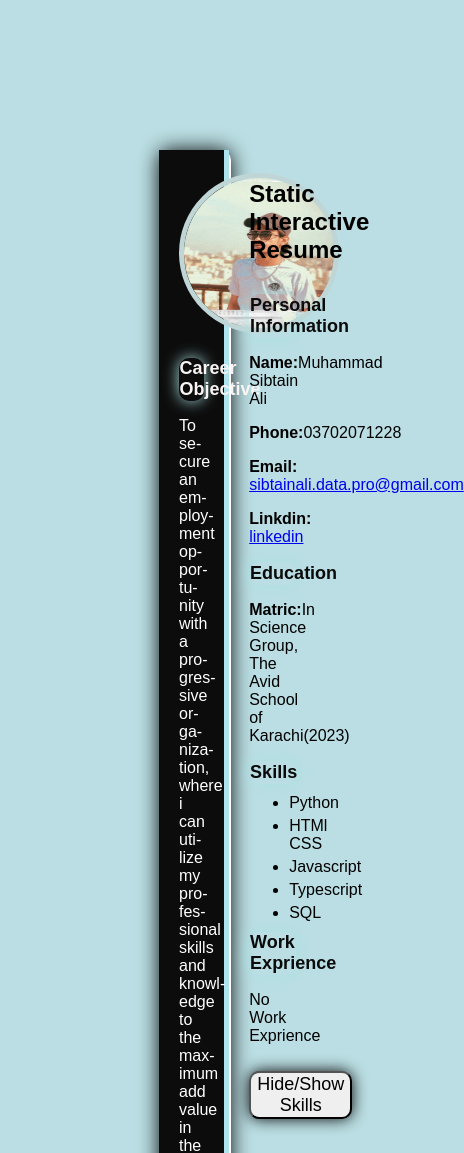
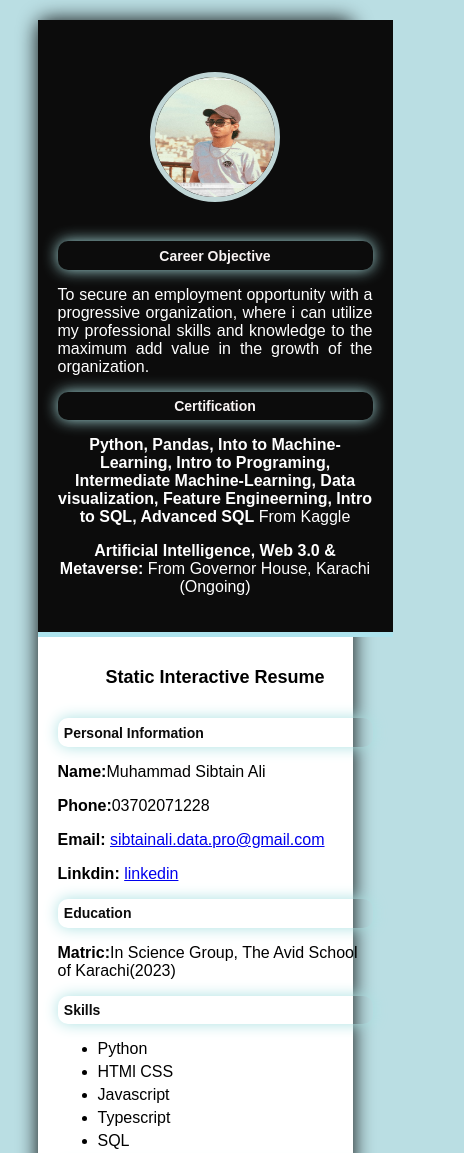
Before and after one commit to SibtainAli92/static-interactive-resume-builder, a plain HTML site: page index.html in a window 390 px wide. Shown: the top 1153 px of the page, 464 px wide, since content can reach past the window. Drawn offline with Linux system fonts and the light colour scheme.

Commit message:
Update style.css

```diff
--- a/style.css
+++ b/style.css
@@ -80,3 +80,56 @@ button {
 button:hover {
     background-color: #b6ebec;
 }
+
+/* Responsive Styles */
+@media (max-width: 768px) {
+    body {
+        padding: 20px;
+    }
+
+    .resume-container {
+        flex-direction: column;
+        width: 90%;
+    }
+
+    .left-section {
+        width: 100%;
+        border-right: none;
+        border-bottom: 5px solid #ade3ed;
+    }
+
+    .right-section {
+        width: 100%;
+    }
+
+    h1 {
+        font-size: 20px;
+    }
+
+    h3 {
+        font-size: 16px;
+    }
+
+    button {
+        font-size: 16px;
+    }
+}
+
+@media (max-width: 480px) {
+    h1 {
+        font-size: 18px;
+    }
+
+    h3 {
+        font-size: 14px;
+    }
+
+    .profile-picture {
+        width: 120px;
+        height: 120px;
+    }
+
+    button {
+        font-size: 14px;
+    }
+}
```
